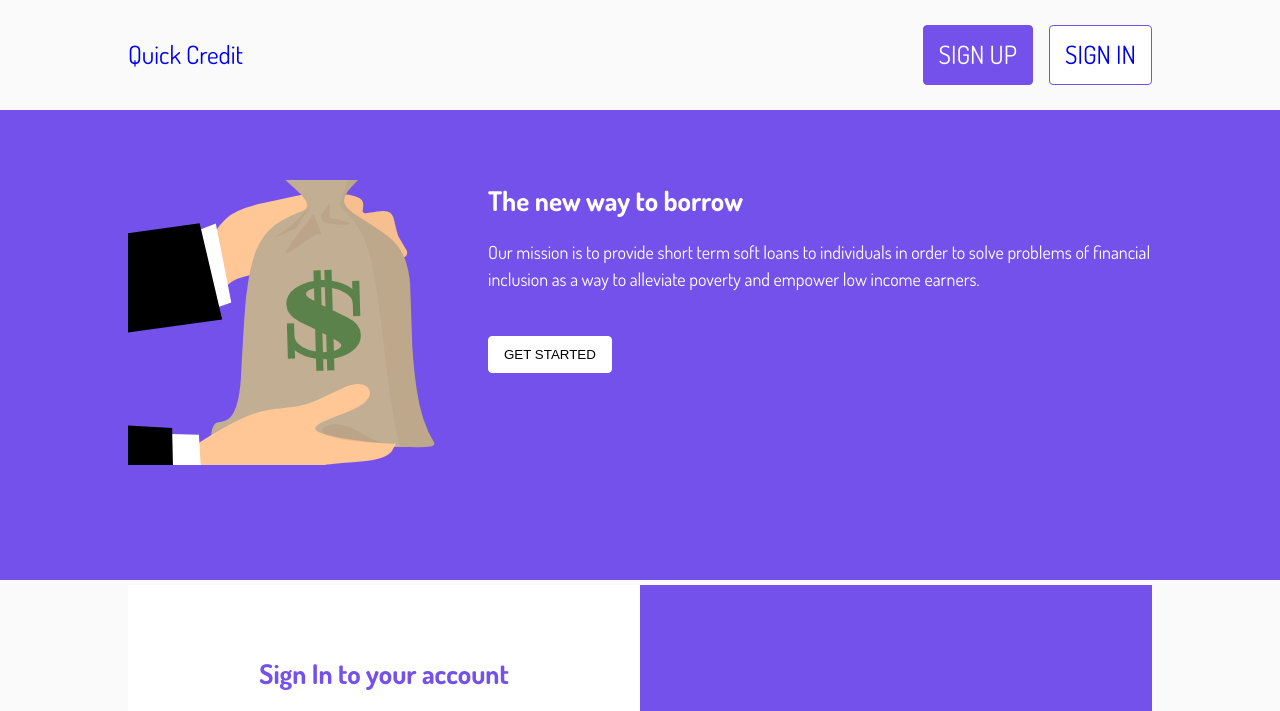
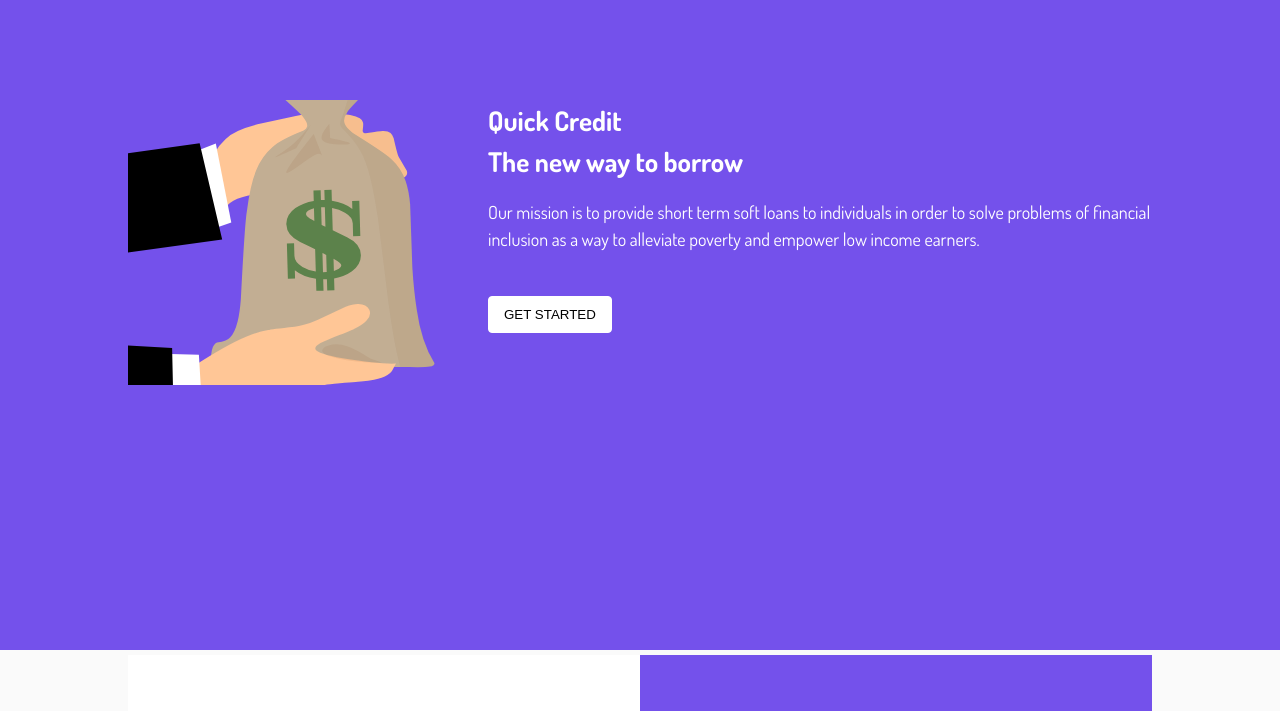
Before and after one commit to Bam92/quickCredit, a plain HTML site: page UI/index.html in a window 1280 px wide. Shown: the top 711 px of the page. Drawn offline with Linux system fonts and the light colour scheme.

Commit message:
style (home): change the layout
No navbar again

[#165472424]

```diff
--- a/UI/css/style.css
+++ b/UI/css/style.css
@@ -28,59 +28,10 @@ body, html {
     height: 100% !important;
 }
 
-/* -------------------------------
-            Navbar
----------------------------------*/
-header {
-   margin: auto;
-   max-width: 1280px;
-   font-size: 1.4rem;
-   /*width: 100%;*/
-}
-
-.navbar {
-   display: flex;
-   justify-content: space-between;
-   align-items: center;
-}
-
-#navLinks {
-   display: flex;
-  /* flex-direction: row-reverse;*/
-   list-style: none;
-}
-
-.navItem {
-   padding: 10px 15px;
-   text-transform: uppercase;
-}
-
-.sign {
-   border: 1px solid #7451eb;
-   border-radius: 4px;
-}
-
-.sign:first-child {
-   margin-right: 16px;
-   background-color: #7451eb;
-
-}
-
-.sign:first-child a {
-   color: #fff;
-}
-
-.sign:last-child {
-   background-color: #fff;
-}
-
-.sign:last-child:focus {
-   background-color: rgba(116,81,235,0.24);
-}
-
-header a {
+#homeTitle a {
    text-decoration: none;
    list-style: none;
+   color: #fff;
 }
 
 .callToAction {
@@ -92,8 +43,8 @@ header a {
    /*min-height: 100%;*/
    /*min-width: 100%;*/
    width: 100%;
-   min-height: 400px;
-   padding-top: 70px;
+   min-height: 550px;
+   padding-top: 100px;
    margin-bottom: 5px;
 
 }
@@ -637,10 +588,6 @@ input {
       top: 0;
    }
 
-   .mainHeader_logo {
-      /*text-align: center;*/
-   }
-
    #navLinks {
       display: none;
    }
--- a/UI/index.html
+++ b/UI/index.html
@@ -6,19 +6,20 @@
    <meta name="viewport" content="width=device-width, initial-scale=1">
    <meta http-equiv="X-UA-Compatible" content="ie=edge">
    <link rel="stylesheet" href="https://cdnjs.cloudflare.com/ajax/libs/font-awesome/4.7.0/css/font-awesome.min.css">
+   <link rel="stylesheet" href="http://fortawesome.github.io/Font-Awesome/assets/font-awesome/css/font-awesome.css">
    <link rel="stylesheet" href="css/style.css">
 </head>
 <body>
 
      <!-- Header -->
-     <header>
+     <!--header>
       <div class="container">
 
         <nav class="navbar" role="navigation">
           <div><a class="mainHeader_logo" href="#">Quick Credit</a></div>
            <ul id="navLinks">
-              <!--<li class="navItem"><a href="#">Borrow</a></li>
-              <li class="navItem"><a href="#">About Us</a></li>-->
+              <li class="navItem"><a href="#">Borrow</a></li>
+              <li class="navItem"><a href="#">About Us</a></li>
 
               <li class="navItem sign" id="signup"><a href="templates/signup.html">Sign Up</a></li>
               <li class="navItem sign"><a href="templates/signin.html">Sign In</a></li>
@@ -28,7 +29,7 @@
                <i class="fa fa-bars"></i>
          </a>
       </div>
-     </header>
+     </header-->
 
      <!-- Main content -->
   <main class="mainContent" role="main">
@@ -38,7 +39,8 @@
        <div class="callToAction_image_wrapper"><img src="images/bag-money.svg" alt="money" role="img"></div>
        <div class="callToAction_description_wrapper">
         <h1 id="homeTitle">
-        <span class="bckgTitle">The new way to borrow </span>
+           <span><a class="mainHeader_logo" href="#">Quick Credit</a></span> <br>
+           <span class="bckgTitle">The new way to borrow </span>
         </h1>
         <p>Our mission is to provide short term soft loans to individuals in order to solve problems of financial inclusion as a way to alleviate poverty and empower low
             income earners.</p>
@@ -60,7 +62,7 @@
                <form action="#" id="sign-up">
                   <h1>Create your account</h1>
                      <div class="social-container">
-                           <a href="#" class="social"><i class="fab fa-facebook-f"></i></a>
+                           <a href="#" class="social"><i class="fab fa fa-facebook"></i></a>
                            <a href="#" class="social"><i class="fab fa-google-plus-g"></i></a>
                            <a href="#" class="social"><i class="fab fa-linkedin-in"></i></a>
                        </div>
```
